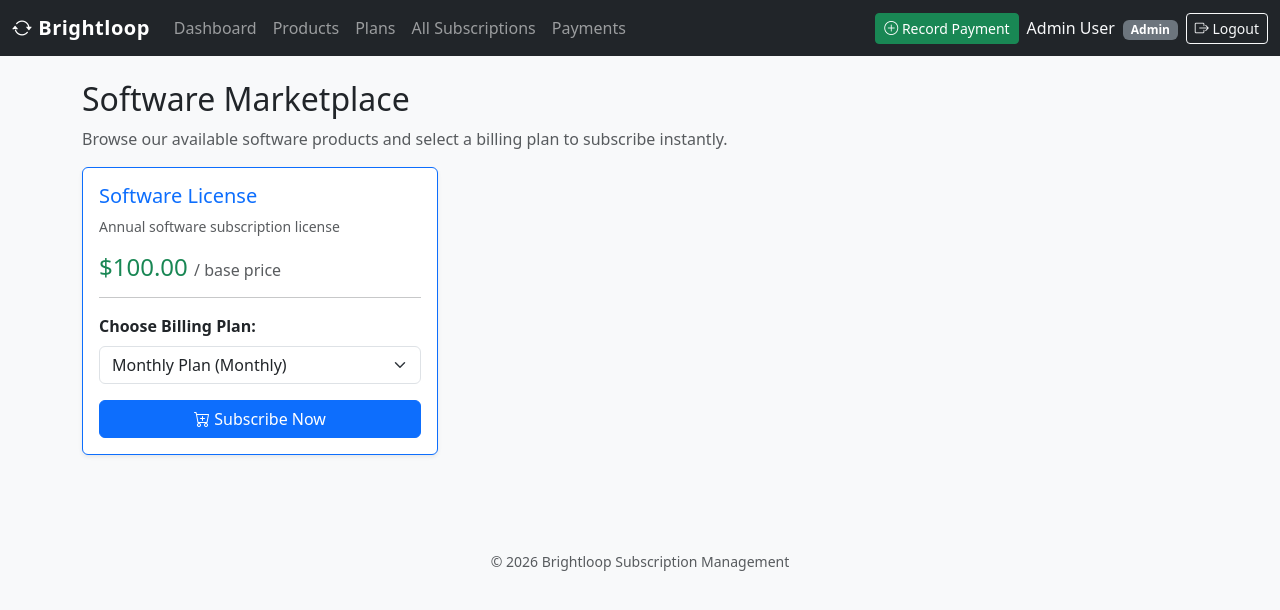
After one commit to AV0105/Subscription-Management-System_odoo, a Flask app: page /marketplace in a window 1280 px wide. The commit adds this page. Shown: the top 610 px of the page. Run offline with Flask 3, Linux system fonts and the light colour scheme; a user stored in the database is signed in.

Commit message:
Customer are able to Manage Subscriptions

```diff
--- a/subscription_routes.py
+++ b/subscription_routes.py
@@ -24,7 +24,7 @@ POST /invoices/<id>/cancel           — cancel invoice
 
 import logging
 from decimal import Decimal, ROUND_HALF_UP
-from datetime import date
+from datetime import date, timedelta
 
 from flask import (
     Blueprint,
@@ -37,6 +37,9 @@ from flask import (
     current_app,
 )
 from flask_login import login_required, current_user
+
+import uuid
+from models import Product, Plan, SubscriptionStatus # Add SubscriptionStatus
 
 from extensions import db
 from models import (
@@ -468,3 +471,81 @@ def my_portal():
         subscriptions=my_subs,
         invoices=my_invoices
     )
+
+# --- CUSTOMER MARKETPLACE ---
+@subscription_bp.route('/marketplace')
+@login_required
+def marketplace():
+    """Customers browse available products and plans."""
+    products = Product.query.all()
+    plans = Plan.query.all()
+    return render_template('marketplace.html', products=products, plans=plans)
+
+# --- CUSTOMER SUBSCRIBE ACTION ---
+@subscription_bp.route('/subscribe', methods=['POST'])
+@login_required
+def customer_subscribe():
+    product_id = request.form.get('product_id', type=int)
+    plan_id = request.form.get('plan_id', type=int)
+
+    product = Product.query.get_or_404(product_id)
+    plan = Plan.query.get_or_404(plan_id)
+
+    # Generate unique subscription number
+    sub_number = f"SUB-{uuid.uuid4().hex[:6].upper()}"
+    today = date.today()
+
+    # Safely handle Enum status
+    try:
+        active_status = SubscriptionStatus.ACTIVE
+    except Exception:
+        active_status = 'Active'
+
+    # 1. Create the Subscription
+    new_sub = Subscription(
+        subscription_number=sub_number,
+        customer_id=current_user.id,
+        plan_id=plan.id,
+        start_date=today,
+        expiry_date=today + timedelta(days=30), # MVP: Default 30-day billing cycle
+        status=active_status
+    )
+    db.session.add(new_sub)
+    db.session.flush() # Gets the new_sub.id before committing
+
+    # 2. Create the Subscription Line Item
+    qty = 1
+    price = product.sales_price
+    line_total = qty * price
+
+    new_line = SubscriptionLine(
+        subscription_id=new_sub.id,
+        product_id=product.id,
+        quantity=qty,
+        unit_price=price,
+        line_total=line_total
+    )
+    db.session.add(new_line)
+    db.session.commit()
+
+    flash(f'Successfully subscribed to {product.name}!', 'success')
+    return redirect(url_for('subscriptions.my_portal'))
+
+# --- CUSTOMER UNSUBSCRIBE ACTION ---
+@subscription_bp.route('/unsubscribe/<int:sub_id>', methods=['POST'])
+@login_required
+def customer_unsubscribe(sub_id):
+    sub = Subscription.query.get_or_404(sub_id)
+
+    # Security: Ensure customer can only cancel their OWN subscription
+    if sub.customer_id != current_user.id:
+        abort(403)
+
+    try:
+        sub.status = SubscriptionStatus.CLOSED
+    except Exception:
+        sub.status = 'Closed'
+
+    db.session.commit()
+    flash('Your subscription has been cancelled.', 'warning')
+    return redirect(url_for('subscriptions.my_portal'))
--- a/templates/base.html
+++ b/templates/base.html
@@ -55,6 +55,7 @@
         <!-- CUSTOMER NAVIGATION -->
         {% if user_role == 'customer' %}
             <li class="nav-item"><a class="nav-link" href="{{ url_for('subscriptions.my_portal') }}">My Portal</a></li>
+            <li class="nav-item"><a class="nav-link" href="{{ url_for('subscriptions.marketplace') }}">Marketplace</a></li>
         {% endif %}
       </ul>
 
--- /dev/null
+++ b/templates/marketplace.html
@@ -0,0 +1,48 @@
+{% extends "base.html" %}
+{% block title %}Marketplace{% endblock %}
+
+{% block content %}
+<div class="container mt-4">
+    <h2>Software Marketplace</h2>
+    <p class="text-muted">Browse our available software products and select a billing plan to subscribe instantly.</p>
+
+    <div class="row">
+        {% for product in products %}
+        <div class="col-md-6 col-lg-4 mb-4">
+            <div class="card h-100 shadow-sm border-primary">
+                <div class="card-body">
+                    <h5 class="card-title text-primary">{{ product.name }}</h5>
+                    <p class="card-text text-muted small">{{ product.notes or 'Enterprise-grade software solution.' }}</p>
+                    <h4 class="text-success">${{ "%.2f"|format(product.sales_price) }} <small class="text-muted fs-6">/ base price</small></h4>
+
+                    <hr>
+
+                    <form method="POST" action="{{ url_for('subscriptions.customer_subscribe') }}">
+                        <input type="hidden" name="product_id" value="{{ product.id }}">
+
+                        <div class="mb-3">
+                            <label class="form-label fw-bold">Choose Billing Plan:</label>
+                            <select name="plan_id" class="form-select" required>
+                                {% for plan in plans %}
+                                    <option value="{{ plan.id }}">
+                                        {{ plan.name }} ({{ plan.billing_frequency }})
+                                    </option>
+                                {% endfor %}
+                            </select>
+                        </div>
+
+                        <button type="submit" class="btn btn-primary w-100">
+                            <i class="bi bi-cart-plus"></i> Subscribe Now
+                        </button>
+                    </form>
+                </div>
+            </div>
+        </div>
+        {% else %}
+        <div class="col-12">
+            <div class="alert alert-info">No products are currently available in the marketplace.</div>
+        </div>
+        {% endfor %}
+    </div>
+</div>
+{% endblock %}
```
Also changed, not shown: templates/customer_portal.html (+18 -4 lines).
